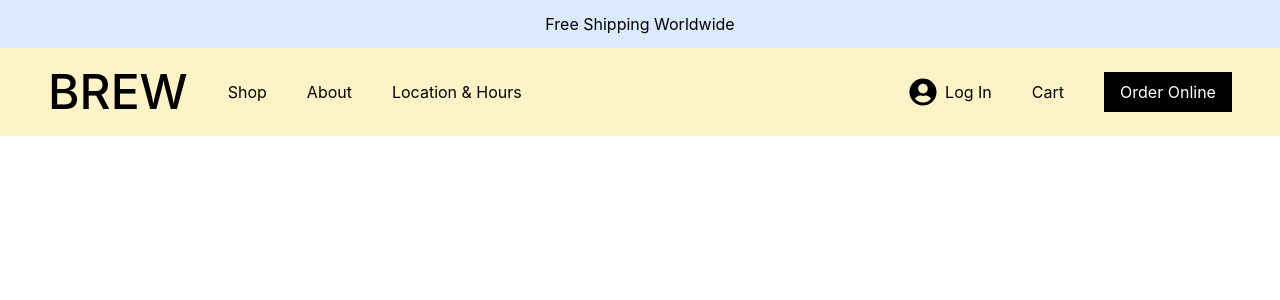
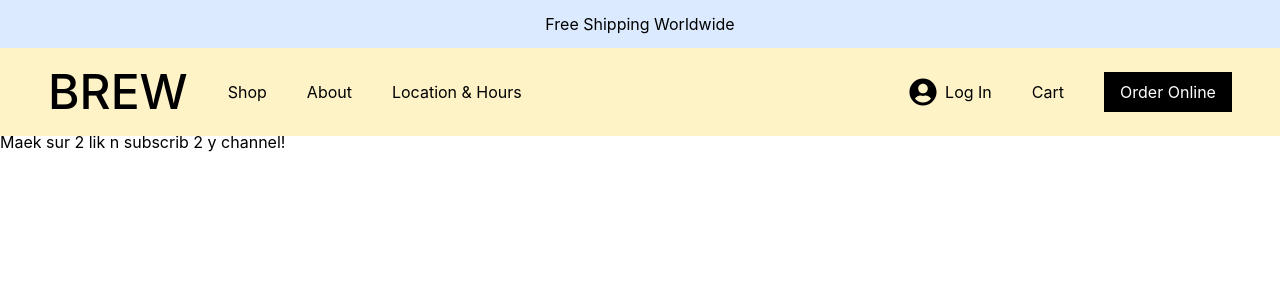
Before and after one commit to Daniel1589/vite-coffeeshop, a React (Vite) app: page /Subscribe in a window 1280 px wide. Shown: the top 300 px of the page. Built offline with nearby package versions, Linux system fonts and the light colour scheme.

Commit message:
Added subscribe component + made it so the BREW icon goes to the top of the page.

```diff
--- a/src/App.tsx
+++ b/src/App.tsx
@@ -8,6 +8,7 @@ import { Cart } from "./pages/Cart";
 import { OrderOnline } from "./pages/OrderOnline";
 import { Announcement } from "./components/Announcement";
 import { MainPage } from "./components/MainPage/MainPage";
+import { Subscribe } from "./pages/Subscribe";
 export const App = () => {
   return (
     <div>
@@ -25,6 +26,7 @@ export const App = () => {
             <Route path="/Login" element={<Login />}></Route>
             <Route path="/Cart" element={<Cart />}></Route>
             <Route path="/OrderOnline" element={<OrderOnline />}></Route>
+            <Route path="/Subscribe" element={<Subscribe />}></Route>
           </Routes>
         </div>
       </Router>
--- a/src/components/MainPage/MainPage.tsx
+++ b/src/components/MainPage/MainPage.tsx
@@ -5,7 +5,14 @@ import { ImageBlock } from "../../components/ImageBlock";
 import { Link } from "react-router-dom";
 import { CarouselBlock } from "../CarouselBlock";
 import { Footer } from "../Footer";
+import { useEffect } from "react";
+import { useLocation } from "react-router-dom";
+
 export const MainPage = () => {
+  const location = useLocation();
+  useEffect(() => {
+    window.scrollTo(0, 0);
+  }, [location]);
   return (
     <div>
       <div className="relative">
--- /dev/null
+++ b/src/pages/Subscribe.tsx
@@ -0,0 +1,7 @@
+export const Subscribe = () => {
+  return (
+    <div className="z-[999999] absoltue">
+      Maek sur 2 lik n subscrib 2 y channel!
+    </div>
+  );
+};
```
